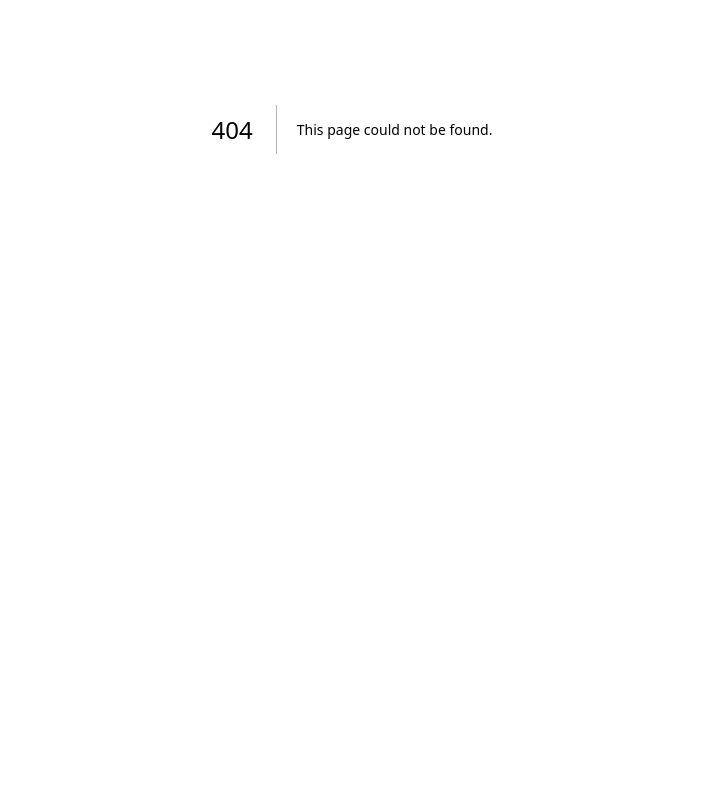
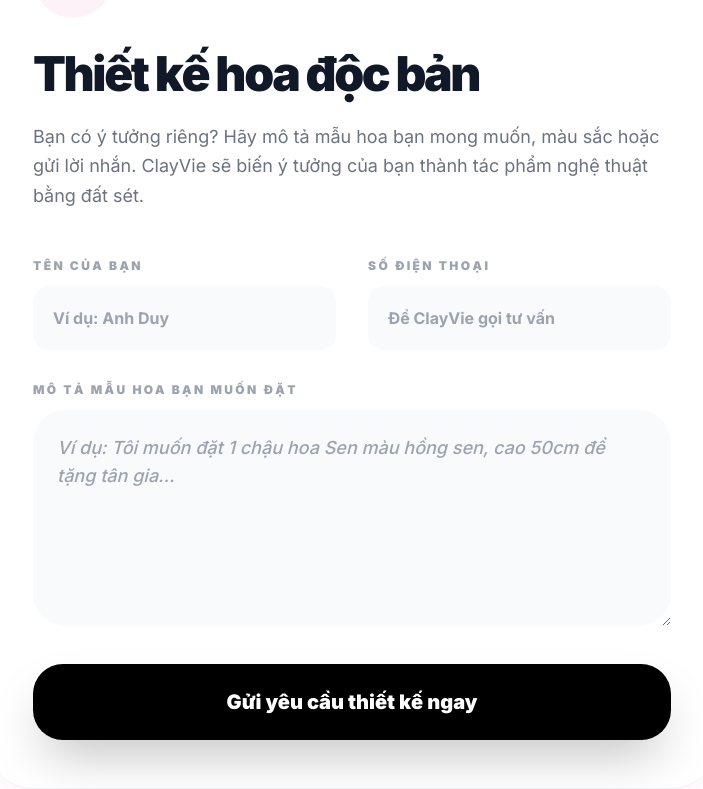
Before and after one commit to nguyenduylai90-ops/ClayVie-shop, a Next.js app: page /custom-order in a window 1280 px wide. Before the commit this address had no page. Shown: the part 271-1060 px from the top of the page, without its empty margins (288-991 px from the left). Before the commit the page ends 800 px from the top, so only its background shows below. Built offline with nearby package versions, Linux system fonts and the light colour scheme; no server answers.

Commit message:
Add files via upload

```diff
--- /dev/null
+++ b/src/app/(customer)/custom-order/page.tsx
@@ -0,0 +1,96 @@
+'use client';
+
+import { useState } from 'react';
+import { supabase } from '@/lib/supabase';
+import { useRouter } from 'next/navigation';
+
+export default function CustomOrderPage() {
+  const [loading, setLoading] = useState(false);
+  const router = useRouter();
+  const [formData, setFormData] = useState({
+    name: '',
+    phone: '',
+    request: '',
+  });
+
+  const handleSubmit = async (e: React.FormEvent) => {
+    e.preventDefault();
+    setLoading(true);
+
+    try {
+      const { error } = await supabase
+        .from('orders')
+        .insert({
+          customer_name: formData.name,
+          customer_phone: formData.phone,
+          customer_notes: `[YÊU CẦU RIÊNG]: ${formData.request}`,
+          total_price: 0, // Giá 0đ để anh báo giá sau
+          status: 'pending',
+        });
+
+      if (error) throw error;
+
+      alert('Yêu cầu đặt hoa của bạn đã được gửi thành công! ClayVie sẽ gọi điện tư vấn và báo giá cho bạn ngay. 🌸');
+      router.push('/');
+    } catch (err: any) {
+      alert('Lỗi: ' + err.message);
+    } finally {
+      setLoading(false);
+    }
+  };
+
+  return (
+    <div className="max-w-3xl mx-auto px-4 py-20">
+      <div className="bg-white p-12 rounded-[50px] border border-gray-100 shadow-2xl shadow-pink-50">
+        <div className="bg-pink-50 w-20 h-20 rounded-full flex items-center justify-center mb-8">
+          <span className="text-4xl">🎨</span>
+        </div>
+        <h1 className="text-5xl font-black text-gray-900 mb-6 tracking-tighter">Thiết kế hoa độc bản</h1>
+        <p className="text-gray-500 mb-12 text-lg leading-relaxed">
+          Bạn có ý tưởng riêng? Hãy mô tả mẫu hoa bạn mong muốn, màu sắc hoặc gửi lời nhắn. ClayVie sẽ biến ý tưởng của bạn thành tác phẩm nghệ thuật bằng đất sét.
+        </p>
+
+        <form onSubmit={handleSubmit} className="space-y-8">
+          <div className="grid grid-cols-1 md:grid-cols-2 gap-8">
+            <div>
+              <label className="block text-xs font-black text-gray-400 uppercase tracking-[0.2em] mb-3">Tên của bạn</label>
+              <input
+                type="text" required
+                className="w-full p-5 bg-gray-50 border-none rounded-2xl focus:ring-2 focus:ring-pink-500 outline-none font-bold"
+                placeholder="Ví dụ: Anh Duy"
+                value={formData.name}
+                onChange={e => setFormData({ ...formData, name: e.target.value })}
+              />
+            </div>
+            <div>
+              <label className="block text-xs font-black text-gray-400 uppercase tracking-[0.2em] mb-3">Số điện thoại</label>
+              <input
+                type="tel" required
+                className="w-full p-5 bg-gray-50 border-none rounded-2xl focus:ring-2 focus:ring-pink-500 outline-none font-bold"
+                placeholder="Để ClayVie gọi tư vấn"
+                value={formData.phone}
+                onChange={e => setFormData({ ...formData, phone: e.target.value })}
+              />
+            </div>
+          </div>
+          <div>
+            <label className="block text-xs font-black text-gray-400 uppercase tracking-[0.2em] mb-3">Mô tả mẫu hoa bạn muốn đặt</label>
+            <textarea
+              required rows={6}
+              className="w-full p-6 bg-gray-50 border-none rounded-[32px] focus:ring-2 focus:ring-pink-500 outline-none font-medium text-lg italic"
+              placeholder="Ví dụ: Tôi muốn đặt 1 chậu hoa Sen màu hồng sen, cao 50cm để tặng tân gia..."
+              value={formData.request}
+              onChange={e => setFormData({ ...formData, request: e.target.value })}
+            ></textarea>
+          </div>
+          <button
+            disabled={loading}
+            className="w-full bg-black text-white py-6 rounded-[30px] font-black text-xl hover:bg-pink-600 transition-all duration-500 shadow-2xl hover:scale-[1.02] transform"
+          >
+            {loading ? 'Đang gửi yêu cầu...' : 'Gửi yêu cầu thiết kế ngay'}
+          </button>
+        </form>
+      </div>
+    </div>
+  );
+}
```
